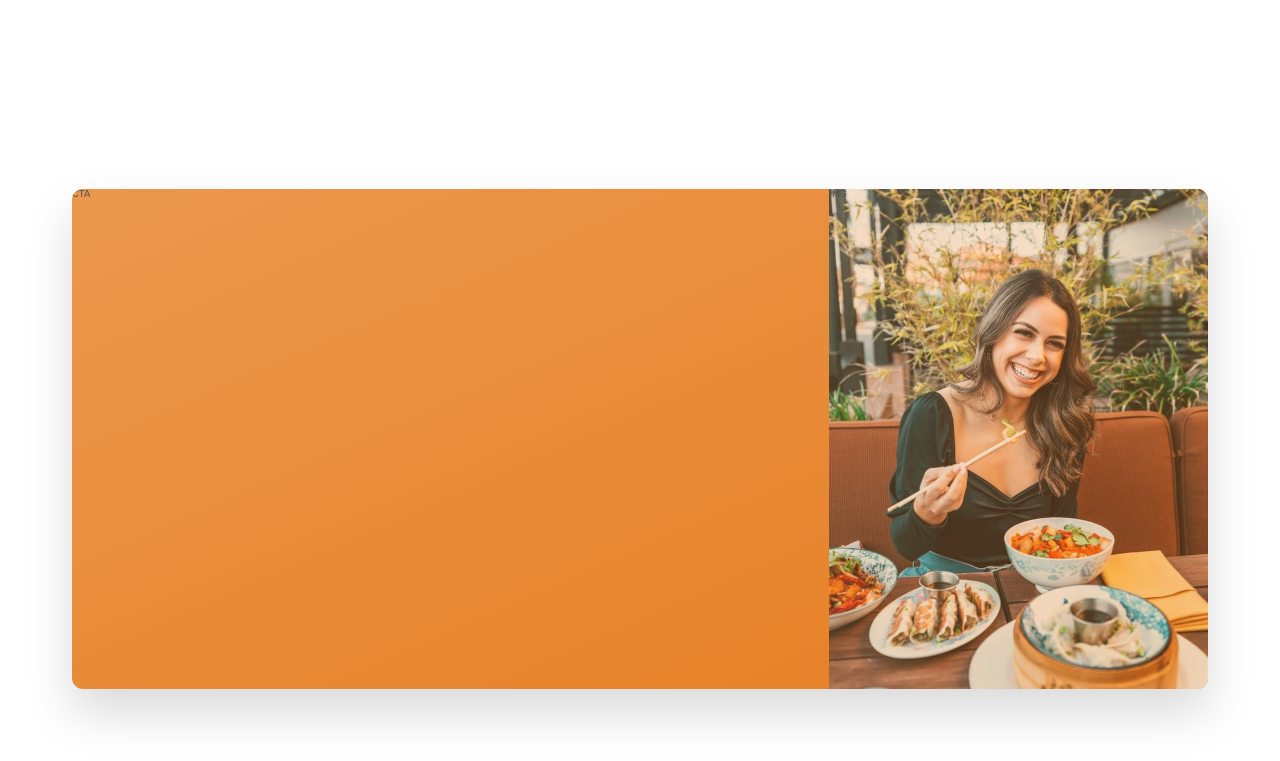
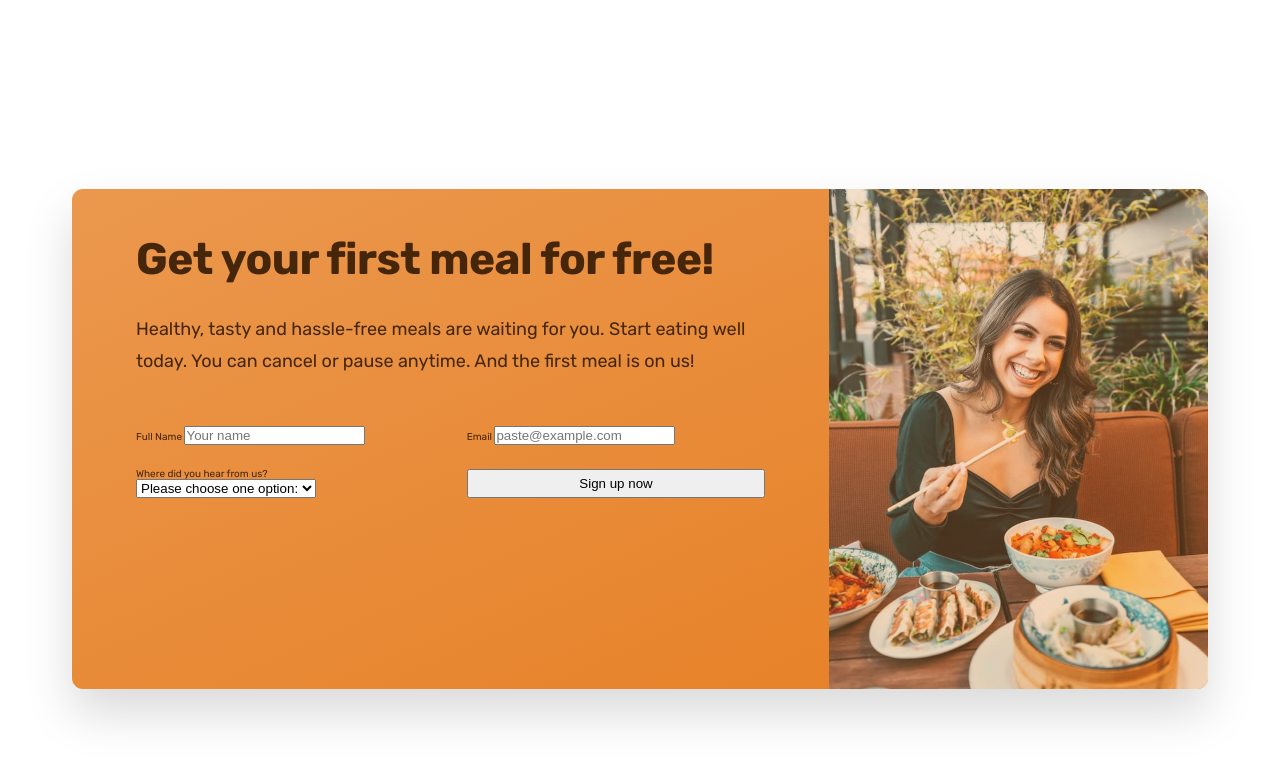
Before and after one commit to Serpentarius13/omnifood, a plain HTML site: page index.html in a window 1280 px wide. Shown: the part 5800-6561 px from the top of the page. Drawn offline with nearby package versions, Linux system fonts and the light colour scheme.

Commit message:
cta input form select for id

```diff
--- a/index.html
+++ b/index.html
@@ -551,7 +551,40 @@
       <section class="section-cta">
         <div class="container">
           <div class="cta">
-            <div class="cta-text-box">CTA</div>
+            <div class="cta-text-box">
+              <h2 class="heading-secondary">Get your first meal for free!</h2>
+              <p class="cta-text">
+                Healthy, tasty and hassle-free meals are waiting for you. Start
+                eating well today. You can cancel or pause anytime. And the
+                first meal is on us!
+              </p>
+              <form class="cta-form" action="#">
+                <div>
+
+                  <label for="full-name">Full Name</label>
+                  <input id="full-name" type="text" placeholder="Your name" required />
+                </div>
+
+                <div>
+                  <label for="email">Email</label>
+                  <input id="email" type="email" placeholder="paste@example.com" required />
+
+              </div>
+
+              <div>
+                <label for="select-where"> Where did you hear from us?</label>
+                <select id="select-where">
+                  <option value=""> Please choose one option: </option>
+                  <option value="friends"> Family and friends </option>
+                  <option value="advertisements"> Advertisements </option>
+                  <option value="youtube"> Youtube </option>
+                  <option value="podcast"> Podcasts </option>
+                  <option value="other"> Other </option>
+                </select>
+              </div>
+              <button class="btn"> Sign up now </button>
+              </form>
+            </div>
             <div
               class="cta-img-box"
               role="img"
--- a/styles.css
+++ b/styles.css
@@ -532,3 +532,26 @@ strong {
   background-size: cover;
   background-position: center;
 }
+
+.cta-text-box {
+  padding: 4.8rem 6.4rem 6.4rem;
+  color: #45260a;
+}
+
+.cta .heading-secondary {
+  color: #45260a;
+  margin-bottom: 3.2rem;
+}
+
+.cta-text {
+  font-size: 1.8rem;
+  line-height: 1.8;
+  margin-bottom: 4.8rem;
+}
+
+.cta-form {
+  display: grid;
+  grid-template-columns: 1fr 1fr;
+  column-gap: 3.2rem;
+  row-gap: 2.4rem;
+}
```
